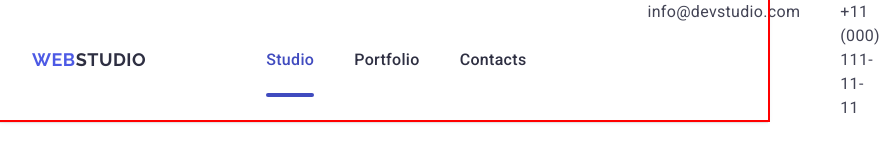
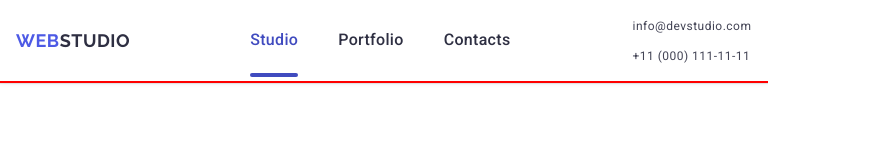
Before and after one commit to illiakravchenko/goit-markup-hw-06, a plain HTML site: page index.html in a window 768 px wide. Shown: the whole page, 880 px wide, since content can reach past the window. Drawn offline with nearby package versions, Linux system fonts and the light colour scheme.

Commit message:
дз 6 (в процессі)

```diff
--- a/css/styles.css
+++ b/css/styles.css
@@ -84,8 +84,9 @@ img {
   padding-top: 16px;
 }
 
-@media screen and (min-width: 768px) {
+@media only screen and (min-width: 768px) and (max-width: 1158px) {
   .header-logo {
+    padding-left: 0;
     margin-right: 120px;
   }
 }
@@ -110,15 +111,14 @@ img {
   gap: 40px;
 }
 
+@media only screen and (min-width: 768px) and (max-width: 1158px) {
+  .header-nav-list {
+  }
+}
+
 @media only screen and (max-width: 767.98px) {
   .header-nav-list {
     display: none;
-  }
-}
-
-@media screen and (min-width: 768px) {
-  .header-nav-list {
-    margin-right: 121px;
   }
 }
 
@@ -172,8 +172,15 @@ img {
 
 .header-contacts-list {
   display: flex;
-  gap: 40px;
   list-style-type: none;
+}
+
+@media only screen and (min-width: 768px) and (max-width: 1158px) {
+  .header-contacts-list {
+    margin: 16px 16px 16px 122px;
+    flex-wrap: wrap;
+    gap: 12px;
+  }
 }
 
 @media only screen and (max-width: 767.98px) {
@@ -192,6 +199,17 @@ img {
   letter-spacing: 0.32px;
   text-decoration: none;
   transition: color 250ms cubic-bezier(0.4, 0, 0.2, 1);
+}
+
+@media only screen and (min-width: 768px) and (max-width: 1158px) {
+  .header-contacts-link {
+    color: var(--SLATE, #434455);
+    font-family: Roboto;
+    font-size: 12px;
+    font-weight: 400;
+    line-height: 14px;
+    letter-spacing: 0.48px;
+  }
 }
 
 .header-contacts-link:hover,
@@ -309,6 +327,7 @@ img {
 .mobile-menu-socials-icon {
   color: #f4f4fd;
 }
+
 /* #endregion */
 
 /* hero section */
```
